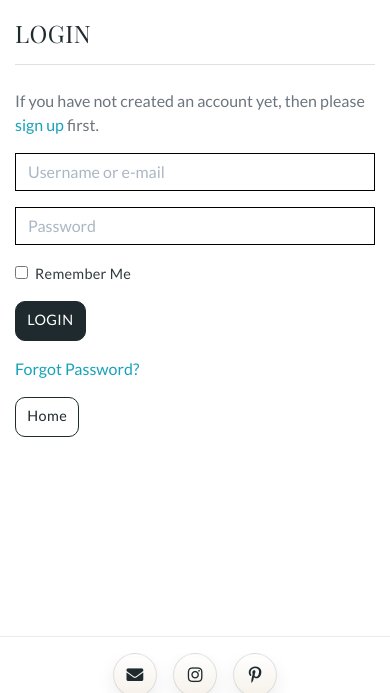
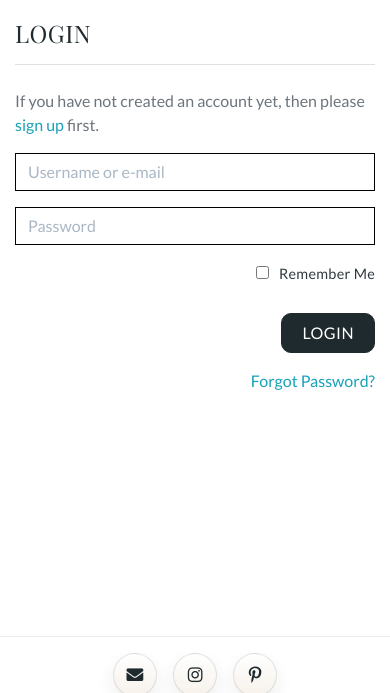
Before and after one commit to Matt-Wilshaw/fabric-focus, a Django app: page /accounts/login/ in a window 390 px wide. Shown: the part 101-794 px from the top of the page. Run offline with Django 3.2, Linux system fonts and the light colour scheme; parts of the project's set-up code (start-up, migrations or seed data) failed here and were passed over; some libraries are stand-ins or nearby versions.

Commit message:
Polish auth layout and mobile overlays

```diff
--- a/static/css/base.css
+++ b/static/css/base.css
@@ -985,6 +985,42 @@ label {
     margin-top: 0;
 }
 
+.allauth-form-inner-content > :not(.page-title-block) {
+    max-width: 640px;
+    margin-left: auto;
+    margin-right: auto;
+}
+
+.allauth-login-page .allauth-form-inner-content > :not(.page-title-block) {
+    max-width: 480px;
+}
+
+.allauth-login-page .login-secondary-action,
+.allauth-login-page form.login .form-check,
+.allauth-login-page form.login .checkbox {
+    text-align: right;
+}
+
+.allauth-login-page form.login .form-check {
+    padding-left: 0;
+}
+
+.allauth-login-page form.login .form-check-input {
+    position: static;
+    margin-left: 0;
+    margin-right: 0.4rem;
+}
+
+.allauth-logout-page .allauth-form-inner-content > :not(.page-title-block) {
+    max-width: 640px;
+    margin-left: 0;
+    margin-right: auto;
+}
+
+.allauth-logout-page .allauth-form-actions {
+    justify-content: flex-start;
+}
+
 .page-title-block {
     padding-top: 1.25rem;
 }
@@ -1067,14 +1103,15 @@ label {
 .allauth-form-inner-content .btn,
 .allauth-form-inner-content button,
 .allauth-form-inner-content input[type='submit'] {
-    padding: 0.36rem 0.78rem;
-    font-size: 0.94rem;
-    line-height: 1.35;
+    min-height: 40px;
+    padding: 0.5rem 1.25rem;
+    font-size: 1rem;
+    line-height: 1.2;
 }
 
 .allauth-form-inner-content .btn.btn-lg {
-    padding: 0.36rem 0.78rem;
-    font-size: 0.94rem;
+    padding: 0.5rem 1.25rem;
+    font-size: 1rem;
 }
 
 .allauth-form-inner-content .allauth-form-actions .btn,
@@ -1082,9 +1119,10 @@ label {
 .allauth-form-inner-content form.signup .btn,
 .allauth-form-inner-content form button.btn,
 .allauth-form-inner-content p .btn {
-    padding: 0.32rem 0.7rem;
-    font-size: 0.9rem;
-    line-height: 1.3;
+    min-height: 40px;
+    padding: 0.5rem 1.25rem;
+    font-size: 1rem;
+    line-height: 1.2;
 }
 
 .allauth-form-inner-content a {
@@ -1094,6 +1132,8 @@ label {
 .allauth-form-actions {
     margin-top: 1.75rem;
     margin-bottom: 1rem;
+    display: flex;
+    justify-content: flex-end;
 }
 
 /* Product cards */
@@ -1599,12 +1639,14 @@ label {
     }
 
     .message-container {
-        left: 8px;
-        right: 8px;
+        left: auto;
+        right: 12px;
+        width: min(350px, calc(100vw - 24px));
     }
 
     .message-container .toast {
-        max-width: 100%;
+        width: 100%;
+        max-width: 350px;
     }
 
     .update-link,
@@ -1702,6 +1744,13 @@ label {
         max-width: none !important;
         margin-top: 0 !important;
     }
+
+    .mobile-account-dropdown {
+        left: auto !important;
+        right: 0.75rem !important;
+        width: min(18rem, calc(100vw - 1.5rem)) !important;
+        max-width: 18rem !important;
+    }
 }
 
 @media (max-width: 767.98px) {
--- a/templates/allauth/account/base.html
+++ b/templates/allauth/account/base.html
@@ -5,7 +5,7 @@
 <div class="overlay"></div>
 <div class="container">
     <div class="row">
-        <div class="col-12 col-md-6">
+        <div class="col">
             <div class="allauth-form-inner-content">
                 {% block inner_content %}
                 {% endblock %}
--- a/templates/allauth/account/login.html
+++ b/templates/allauth/account/login.html
@@ -4,6 +4,8 @@
 {% load account socialaccount %}
 
 {% block head_title %}{% trans "Login" %}{% endblock %}
+
+{% block body_class %}allauth-page allauth-login-page{% endblock %}
 
 {% block inner_content %}
 <div class="page-title-block">
@@ -42,14 +44,13 @@
   {% if redirect_field_value %}
   <input type="hidden" name="{{ redirect_field_name }}" value="{{ redirect_field_value }}" />
   {% endif %}
-  <button class="btn btn-black btn-lg text-uppercase" type="submit">{% trans "Login" %}</button>
+  <div class="allauth-form-actions">
+    <button class="btn btn-black btn-lg text-uppercase" type="submit">{% trans "Login" %}</button>
+  </div>
 </form>
 
-<p class="mt-3 mb-0">
+<p class="mt-3 mb-0 login-secondary-action">
   <a class="button secondaryAction" href="{% url 'account_reset_password' %}">{% trans "Forgot Password?" %}</a>
-</p>
-<p class="mt-3">
-  <a href="{% url 'home' %}" class="btn btn-outline-black">{% trans "Home" %}</a>
 </p>
 
 {% endblock %}
--- a/templates/allauth/account/logout.html
+++ b/templates/allauth/account/logout.html
@@ -3,6 +3,8 @@
 {% load i18n %}
 
 {% block head_title %}{% trans "Sign Out" %}{% endblock %}
+
+{% block body_class %}allauth-page allauth-logout-page{% endblock %}
 
 {% block inner_content %}
 <div class="page-title-block">
@@ -17,7 +19,9 @@
   {% if redirect_field_value %}
   <input type="hidden" name="{{ redirect_field_name }}" value="{{ redirect_field_value }}"/>
   {% endif %}
-  <button class="btn btn-black" type="submit">{% trans 'Sign Out' %}</button>
+  <div class="allauth-form-actions">
+    <button class="btn btn-black" type="submit">{% trans 'Sign Out' %}</button>
+  </div>
 </form>
 
 
```
